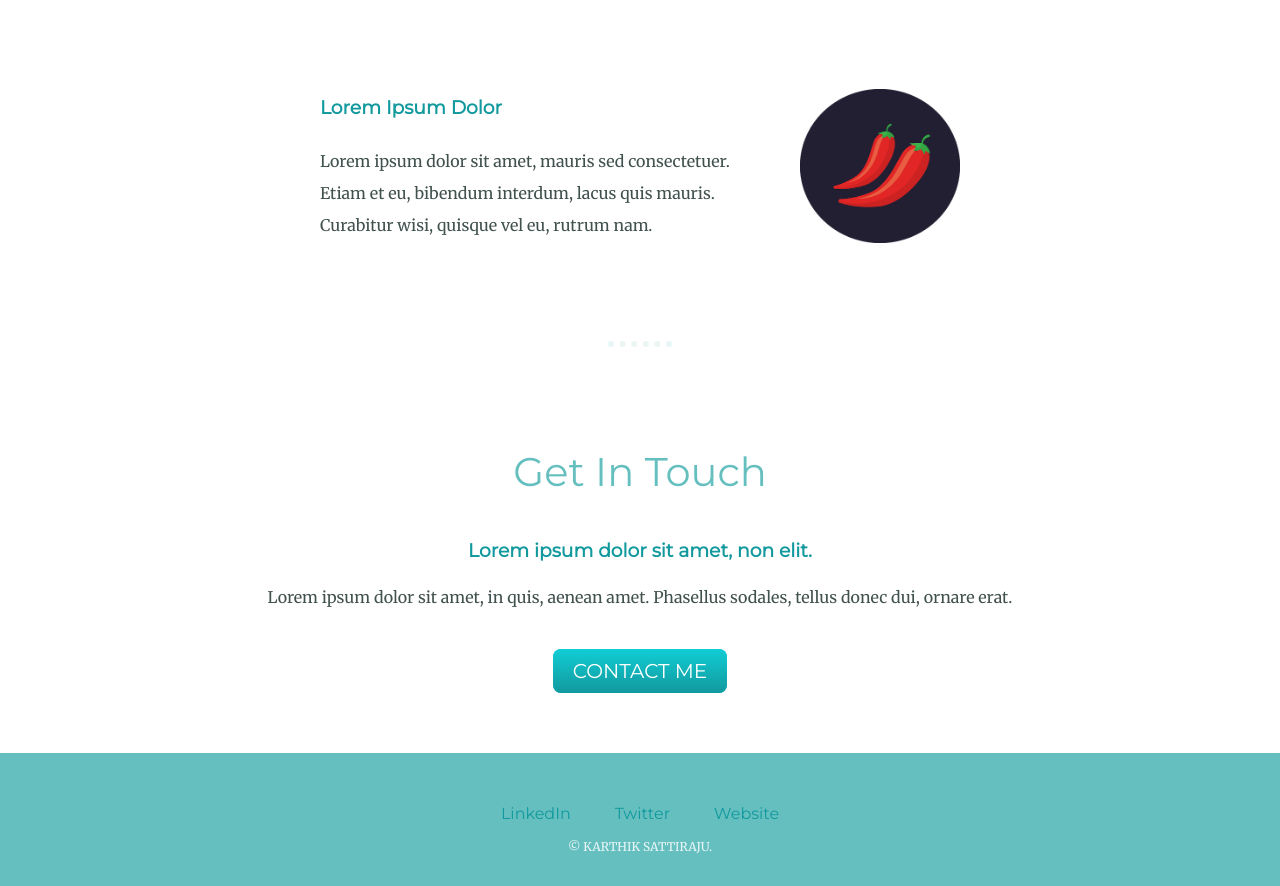
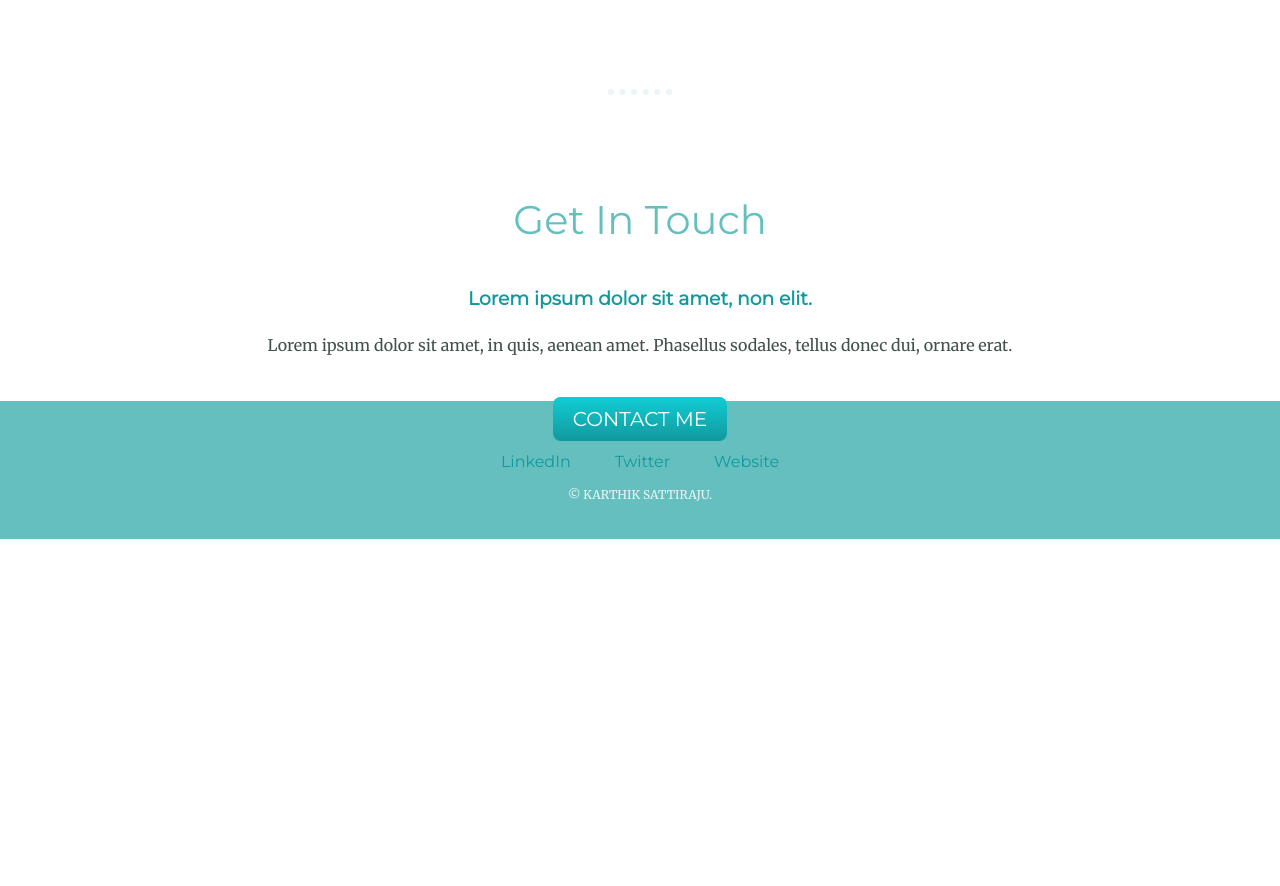
Before and after one commit to Karthk31/site, a plain HTML site: page index.html in a window 1280 px wide. Shown: the part 1970-2856 px from the top of the page. After the commit the page ends 2609 px from the top, so only its background shows below. Drawn offline with Linux system fonts and the light colour scheme.

Commit message:
Update index.html

```diff
--- a/index.html
+++ b/index.html
@@ -35,12 +35,7 @@
         <h3>Design & Development</h3>
         <p>Lorem ipsum dolor sit amet, quis in duis, iaculis id felis. Consectetuer vestibulum, nunc urna lectus, erat ligula. Hendrerit nam, lectus ante, ut lorem eros.</p>
       </div>
-      <div class="skill-row">
-        <img class="chillie" src="image/chillies.png" alt="chille">
-        <h3>Lorem Ipsum Dolor</h3>
-        <p>Lorem ipsum dolor sit amet, mauris sed consectetuer. Etiam et eu, bibendum interdum, lacus quis mauris. Curabitur wisi, quisque vel eu, rutrum nam.</p>
-      </div>
-    </div>
+
     <hr>
     <div class="contact-me">
       <h2>Get In Touch</h2>
```
